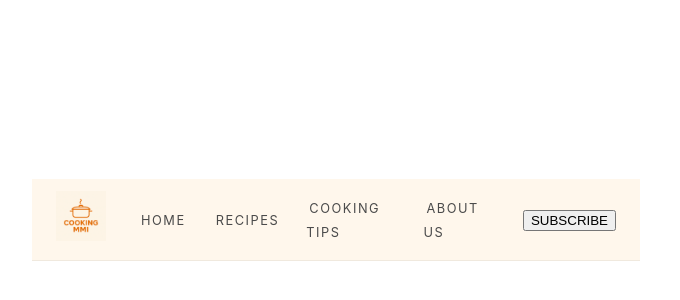
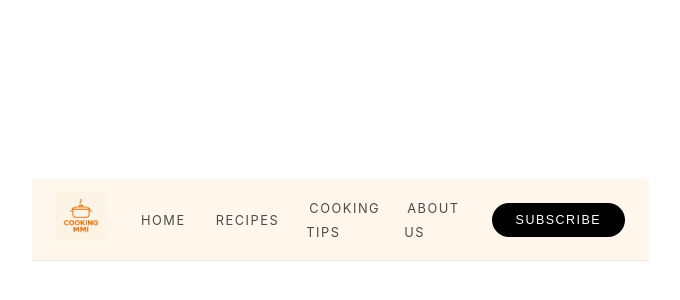
Before and after one commit to AlbanChatelet/cooking-mmi, a Vue app: page / in a window 1280 px wide. Shown: the part 180-480 px from the top of the page, without its empty margins (0-680 px from the left). Built offline with nearby package versions, Linux system fonts and the light colour scheme; the HTML template or start-up script is replaced by a standard one.

Commit message:
style(header) : add cta button style
J'ajoute du style pour le bouton call to action Subscribe, comme sur la maquette un cadre noir arrondi

```diff
--- a/src/components/MyHeader.vue
+++ b/src/components/MyHeader.vue
@@ -69,4 +69,22 @@
 .header-nav a:hover {
   color: #000000;
 }
+
+/* BOUTON SUBSCRIBE */
+.header-cta button {
+  padding: 10px 24px;
+  border-radius: 999px;
+  border: none;
+  background-color: #000000;
+  color: #ffffff;
+  font-size: 0.78rem;
+  text-transform: uppercase;
+  letter-spacing: 0.12em;
+  cursor: pointer;
+}
+
+.header-cta button:hover {
+  opacity: 0.9;
+}
+
 </style>
```
